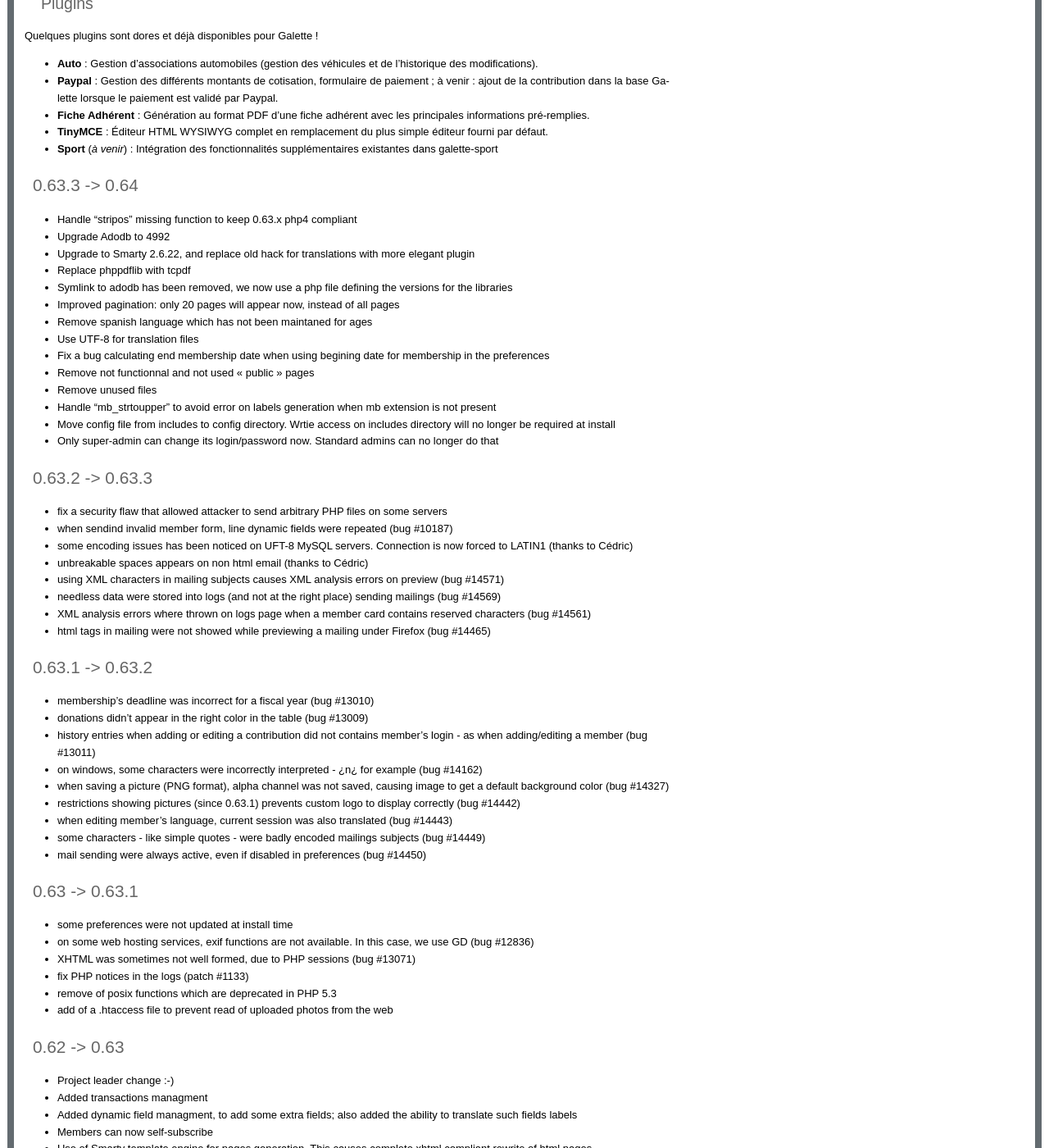
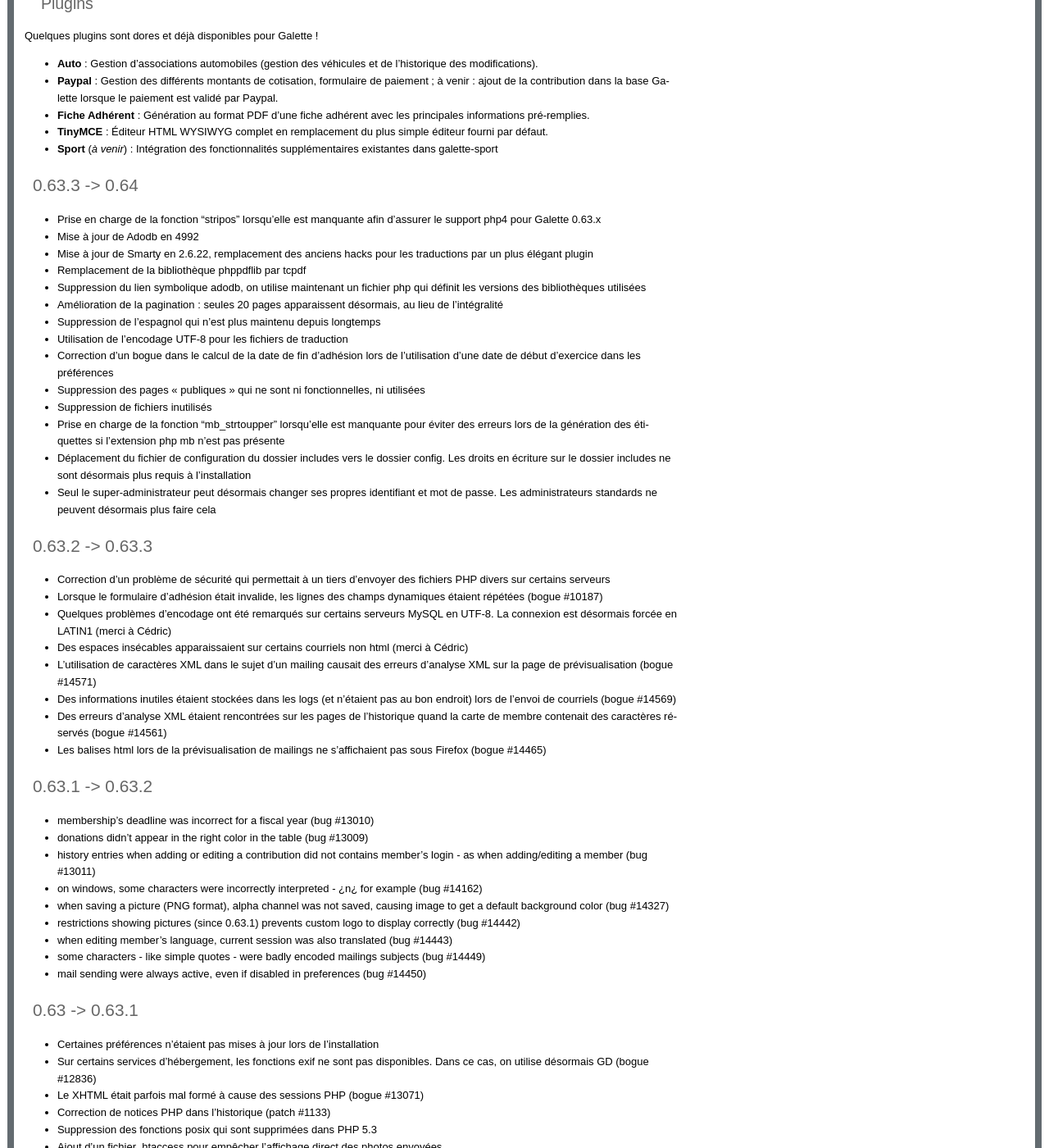
Before and after one commit to galette/galettedoc, a Sphinx documentation site: the page built from source/changelog.rst, in a window 1280 px wide and 1400 px high, scrolled down 1306 px. Shown: the whole window at 82% size. Built offline with Sphinx 7.4.7, drawn with Linux system fonts in a browser that asks for light colours; some of the changed text lies outside the part shown.

Commit message:
Traduction des changelog pour les versions 0.63.x

```diff
--- a/source/changelog.rst
+++ b/source/changelog.rst
@@ -74,33 +74,33 @@ Quelques plugins sont dores et déjà disponibles pour Galette !
 0.63.3 -> 0.64
 **************
 
-* Handle 'stripos' missing function to keep 0.63.x php4 compliant
-* Upgrade Adodb to 4992
-* Upgrade to Smarty 2.6.22, and replace old hack for translations with more elegant plugin
-* Replace phppdflib with tcpdf
-* Symlink to adodb has been removed, we now use a php file defining the versions for the libraries
-* Improved pagination: only 20 pages will appear now, instead of all pages
-* Remove spanish language which has not been maintaned for ages
-* Use UTF-8 for translation files
-* Fix a bug calculating end membership date when using begining date for membership in the preferences
-* Remove not functionnal and not used "public" pages
-* Remove unused files
-* Handle 'mb_strtoupper' to avoid error on labels generation when mb extension is not present
-* Move config file from includes to config directory. Wrtie access on includes directory will no longer be required at install
-* Only super-admin can change its login/password now. Standard admins can no longer do that
+* Prise en charge de la fonction 'stripos' lorsqu'elle est manquante afin d'assurer le support php4 pour Galette 0.63.x
+* Mise à jour de Adodb en 4992
+* Mise à jour de Smarty en 2.6.22, remplacement des anciens hacks pour les traductions par un plus élégant plugin
+* Remplacement de la bibliothèque phppdflib par tcpdf
+* Suppression du lien symbolique adodb, on utilise maintenant un fichier php qui définit les versions des bibliothèques utilisées
+* Amélioration de la pagination : seules 20 pages apparaissent désormais, au lieu de l'intégralité
+* Suppression de l'espagnol qui n'est plus maintenu depuis longtemps
+* Utilisation de l'encodage UTF-8 pour les fichiers de traduction
+* Correction d'un bogue dans le calcul de la date de fin d'adhésion lors de l'utilisation d'une date de début d'exercice dans les préférences
+* Suppression des pages « publiques » qui ne sont ni fonctionnelles, ni utilisées
+* Suppression de fichiers inutilisés
+* Prise en charge de la fonction 'mb_strtoupper' lorsqu'elle est manquante pour éviter des erreurs lors de la génération des étiquettes si l'extension php mb n'est pas présente
+* Déplacement du fichier de configuration du dossier includes vers le dossier config. Les droits en écriture sur le dossier includes ne sont désormais plus requis à l'installation
+* Seul le super-administrateur peut désormais changer ses propres identifiant et mot de passe. Les administrateurs standards ne peuvent désormais plus faire cela
 
 ****************
 0.63.2 -> 0.63.3
 ****************
 
-* fix a security flaw that allowed attacker to send arbitrary PHP files on some servers
-* when sendind invalid member form, line dynamic fields were repeated (bug #10187)
-* some encoding issues has been noticed on UFT-8 MySQL servers. Connection is now forced to LATIN1 (thanks to Cédric)
-* unbreakable spaces appears on non html email (thanks to Cédric)
-* using XML characters in mailing subjects causes XML analysis errors on preview (bug #14571)
-* needless data were stored into logs (and not at the right place) sending mailings (bug #14569)
-* XML analysis errors where thrown on logs page when a member card contains reserved characters (bug #14561)
-* html tags in mailing were not showed while previewing a mailing under Firefox (bug #14465)
+* Correction d'un problème de sécurité qui permettait à un tiers d'envoyer des fichiers PHP divers sur certains serveurs
+* Lorsque le formulaire d'adhésion était invalide, les lignes des champs dynamiques étaient répétées (bogue #10187)
+* Quelques problèmes d'encodage ont été remarqués sur certains serveurs MySQL en UTF-8. La connexion est désormais forcée en LATIN1 (merci à Cédric)
+* Des espaces insécables apparaissaient sur certains courriels non html (merci à Cédric)
+* L'utilisation de caractères XML dans le sujet d'un mailing causait des erreurs d'analyse XML sur la page de prévisualisation (bogue #14571)
+* Des informations inutiles étaient stockées dans les logs (et n'étaient pas au bon endroit) lors de l'envoi de courriels (bogue #14569)
+* Des erreurs d'analyse XML étaient rencontrées sur les pages de l'historique quand la carte de membre contenait des caractères réservés (bogue #14561)
+* Les balises html lors de la prévisualisation de mailings ne s'affichaient pas sous Firefox (bogue #14465)
 
 ****************
 0.63.1 -> 0.63.2
@@ -120,27 +120,27 @@ Quelques plugins sont dores et déjà disponibles pour Galette !
 0.63 -> 0.63.1
 **************
 
-* some preferences were not updated at install time
-* on some web hosting services, exif functions are not available. In this case, we use GD (bug #12836)
-* XHTML was sometimes not well formed, due to PHP sessions (bug #13071)
-* fix PHP notices in the logs (patch #1133)
-* remove of posix functions which are deprecated in PHP 5.3
-* add of a .htaccess file to prevent read of uploaded photos from the web
+* Certaines préférences n'étaient pas mises à jour lors de l'installation
+* Sur certains services d'hébergement, les fonctions exif ne sont pas disponibles. Dans ce cas, on utilise désormais GD (bogue #12836)
+* Le XHTML était parfois mal formé à cause des sessions PHP (bogue #13071)
+* Correction de notices PHP dans l'historique (patch #1133)
+* Suppression des fonctions posix qui sont supprimées dans PHP 5.3
+* Ajout d'un fichier .htaccess pour empêcher l'affichage direct des photos envoyées
 
 ************
 0.62 -> 0.63
 ************
 
-* Project leader change :-)
-* Added transactions managment
-* Added dynamic field managment, to add some extra fields; also added the ability to translate such fields labels
-* Members can now self-subscribe
-* Use of Smarty template engine for pages generation. This causes complete xhtml compliant rewrite of html pages
-* Upgrade from ADODB 4.7.1 to 4.9.2
-* Use of gettext possibilities for translations
-* Added spanish translations (all translations are not done yet)
-* Added the possibility to upload a custom logo
-* Fixes numerous bugs
+* Changement de leader du projet :-)
+* Ajout de la gestion des transactions
+* Ajout de la gestion de champs dynamiques, pour ajouter des champs supplémentaires aux fiches adhérents ; ainsi que la traduction des libellés de ces champs
+* Les membres peuvent désormais s'inscrire eux-mêmes
+* Utilisation du moteur de templates Smarty pour la génération des pages. Ceci a causé la ré-écriture de l'ensemble des pages en XHTML
+* Mise à jour de ADODB de 4.7.1 vers 4.9.2
+* Utilisation des possibilités de gettext pour les traductions
+* Ajout de la traduction espagnole (toutes les chaînes ne sont pas encore traduites)
+* Possibilité d'envoyer un logo personnalisé
+* Correction de nombreux bogues
 
 ***************
 0.62a -> 0.62.2
```
